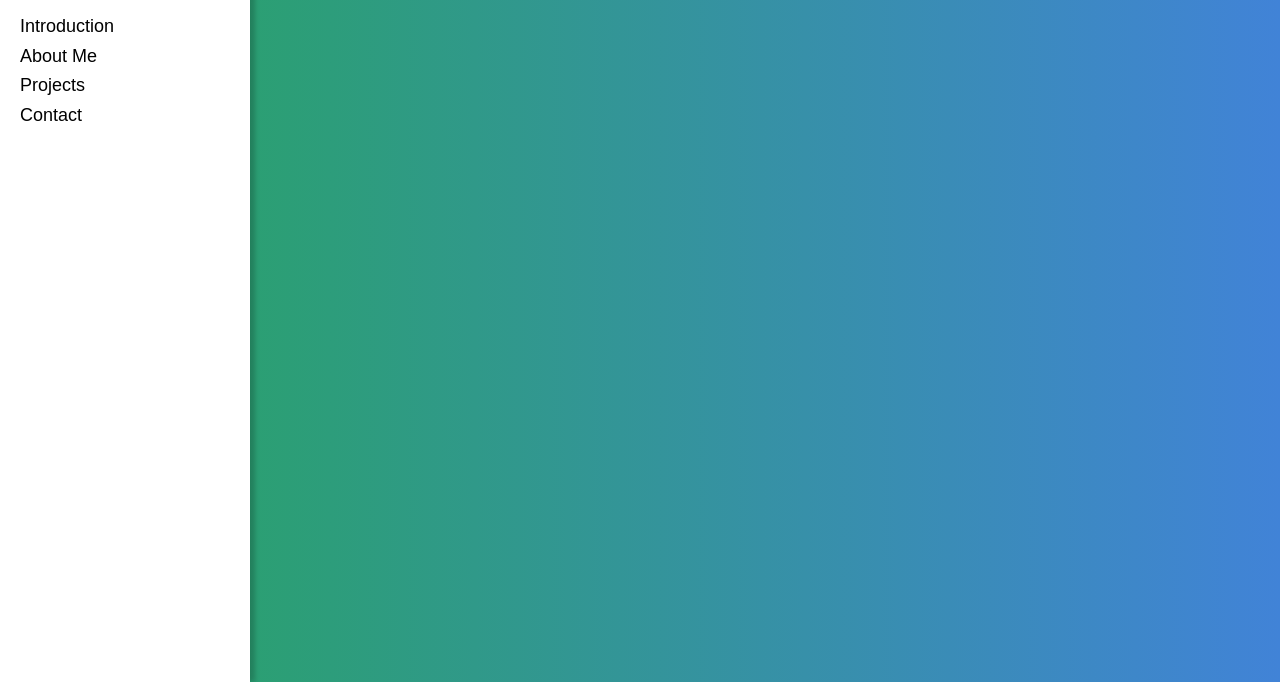
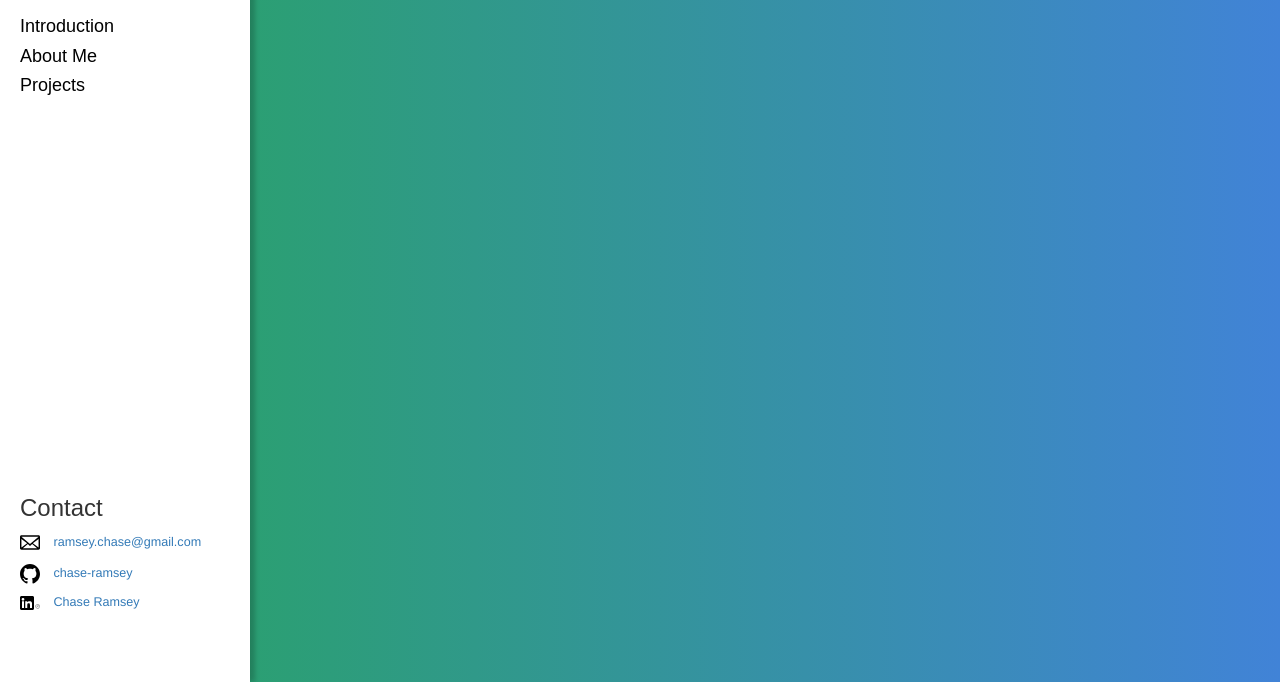
Before and after one commit to chase-ramsey/chase-ramsey.github.io, a website: page index.html in a window 1280 px wide. Shown: the part 118-800 px from the top of the page. Drawn offline with nearby package versions, Linux system fonts and the light colour scheme; a web font is replaced by a local one.

Commit message:
Added contact section to sidebar

```diff
--- a/index.html
+++ b/index.html
@@ -24,7 +24,7 @@
 
         <div class="sidebar"> <!-- Begin sidebar -->
 
-            <div class="sidebar-card">
+            <div class="sidebar-card sidebar-title">
                 <h3>Chase Ramsey</h3>
                 <h5>Web Developer</h5>
                 <img src="img/slack_profile.jpg">
@@ -41,9 +41,24 @@
                                 <li class="project-item"><h5><a href="#" show=".broadsheet-card">&nbsp;&nbsp;Broadsheet &nbsp;&nbsp;<span class="glyphicon glyphicon-sunglasses"></span></a></h5></li>
                                 <li class="project-item"><h5><a href="#" show=".other-card">&nbsp;&nbsp;Full-stack capstone &nbsp;&nbsp;<span class="glyphicon glyphicon-sunglasses"></a></h5></li>
                             </div>
-                        <li><h4><a href="#">Contact</a></h4></li>
                     </ul>
                 </nav>
+            </div>
+
+            <div class="sidebar-contact sidebar-card">
+                <h3>Contact</h3>
+                <p>
+                    <img src="img/mail.svg">
+                    <a href="mailto:ramsey.chase@gmail.com">ramsey.chase@gmail.com</a>
+                </p>
+                <p>
+                    <img src="img/mark-github.svg">
+                    <a href="http://www.github.com/chase-ramsey">chase-ramsey</a>
+                </p>
+                <p>
+                    <img src="img/In-Black-21px-R.png">
+                    <a href="https://www.linkedin.com/in/chase-ramsey-157b97bb">Chase Ramsey</a>
+                </p>
             </div>
 
         </div> <!-- End sidebar -->
--- a/sass/main.sass
+++ b/sass/main.sass
@@ -32,19 +32,12 @@ h3
     padding: 10px
 
     h3
-        border-bottom: 2px solid $washed-blue
         margin: 0 0 5px 0
         padding: 5px 0
 
     h5
         font-family: $subtitle-stack
         margin-top: 0
-
-    img
-        display: block
-        width: 120px
-        border-radius: 100%
-        margin: 0 auto
 
 .sidebar-nav
     flex-grow: 2
@@ -75,6 +68,27 @@ h3
 
 .project-item a:hover
     color: $hover-blue
+
+.sidebar-title
+    h3
+        border-bottom: 2px solid $washed-blue
+
+    img
+        display: block
+        width: 120px
+        border-radius: 100%
+        margin: 0 auto
+
+.sidebar-contact
+    margin-bottom: 50px
+
+    p
+        font-size: .9em
+
+    img
+        width: 20px
+        display: inline
+        margin-right: 10px
 
 .content-card
     border-radius: 5px
```
Also changed, not shown: css/main.css, img/In-Black-21px-R.png (added), img/mail.svg (added), img/mark-github.svg (added).
